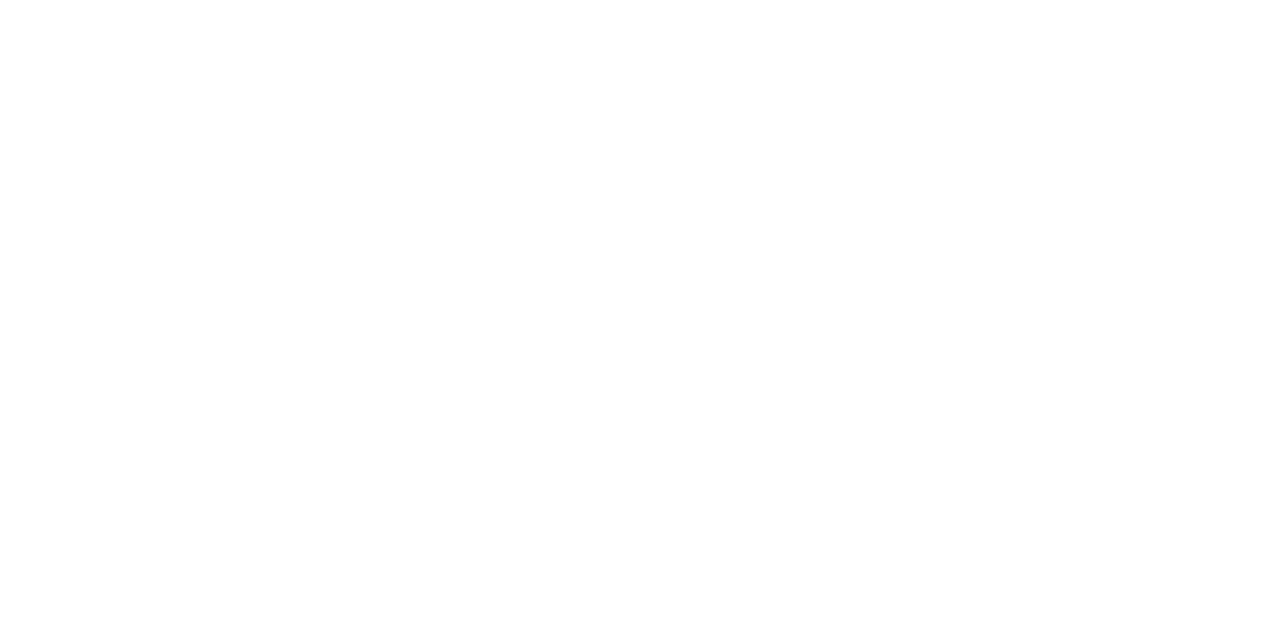
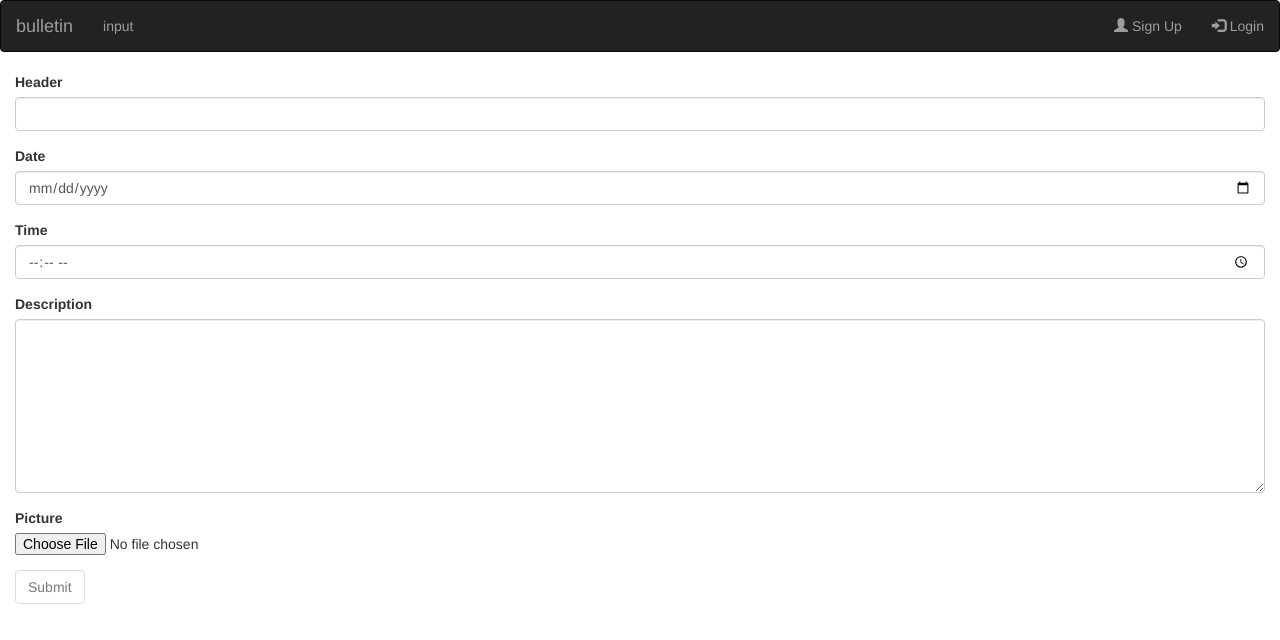
Before and after one commit to jjvmak/bulletin, an Angular app: page /input in a window 1280 px wide. Shown: the top 640 px of the page. Built offline with nearby package versions, Linux system fonts and the light colour scheme.

Commit message:
Draft for base64-encoded picture uploads.

```diff
--- a/src/app/input/input.component.html
+++ b/src/app/input/input.component.html
@@ -1,4 +1,3 @@
-<!-->
 <div class="container-fluid">
 	<form (ngSubmit)="onSubmit(message)" #message="ngForm">
 		<div class="form-group">
@@ -19,7 +18,7 @@
 		</div>
 		<div class="form-group">
     		<label for="picture">Picture</label>
-    		<input type="file" name="picture" id="picture" #fileInput>
+    		<input type="file" id="picture" (change)="onFileChange($event)" #fileInput>
   		</div>
 		<button type="submit" class="btn btn-default" [disabled]="!message.valid">Submit</button>
 	</form>
--- a/src/app/input/input.component.ts
+++ b/src/app/input/input.component.ts
@@ -10,7 +10,7 @@ import { FormsModule } from '@angular/forms';
 })
 export class InputComponent implements OnInit {
   @ViewChild('message') messageForm: NgForm;
-
+  pic: string;
   constructor(private http: HttpClient) { }
 
   ngOnInit() {
@@ -30,4 +30,16 @@ export class InputComponent implements OnInit {
 
     this.messageForm.reset();
   }
+
+  onFileChange(event) {
+    const reader = new FileReader();
+    if (event.target.files && event.target.files.length > 0) {
+      const file = event.target.files[0];
+      reader.readAsDataURL(file);
+      reader.onload = () => {
+        this.pic = reader.result;
+        console.log(this.pic)
+      };
+    }
+  }
 }
```
